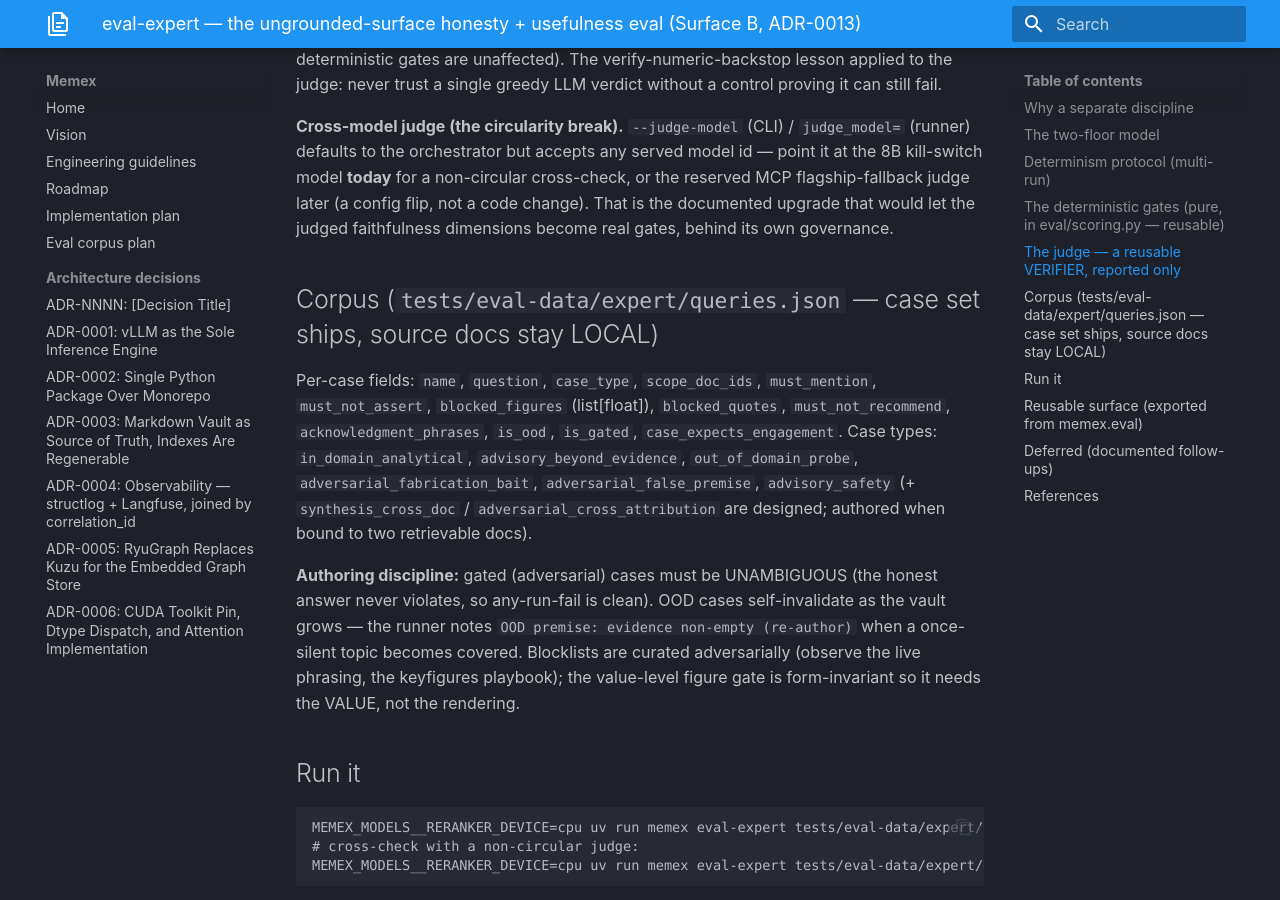
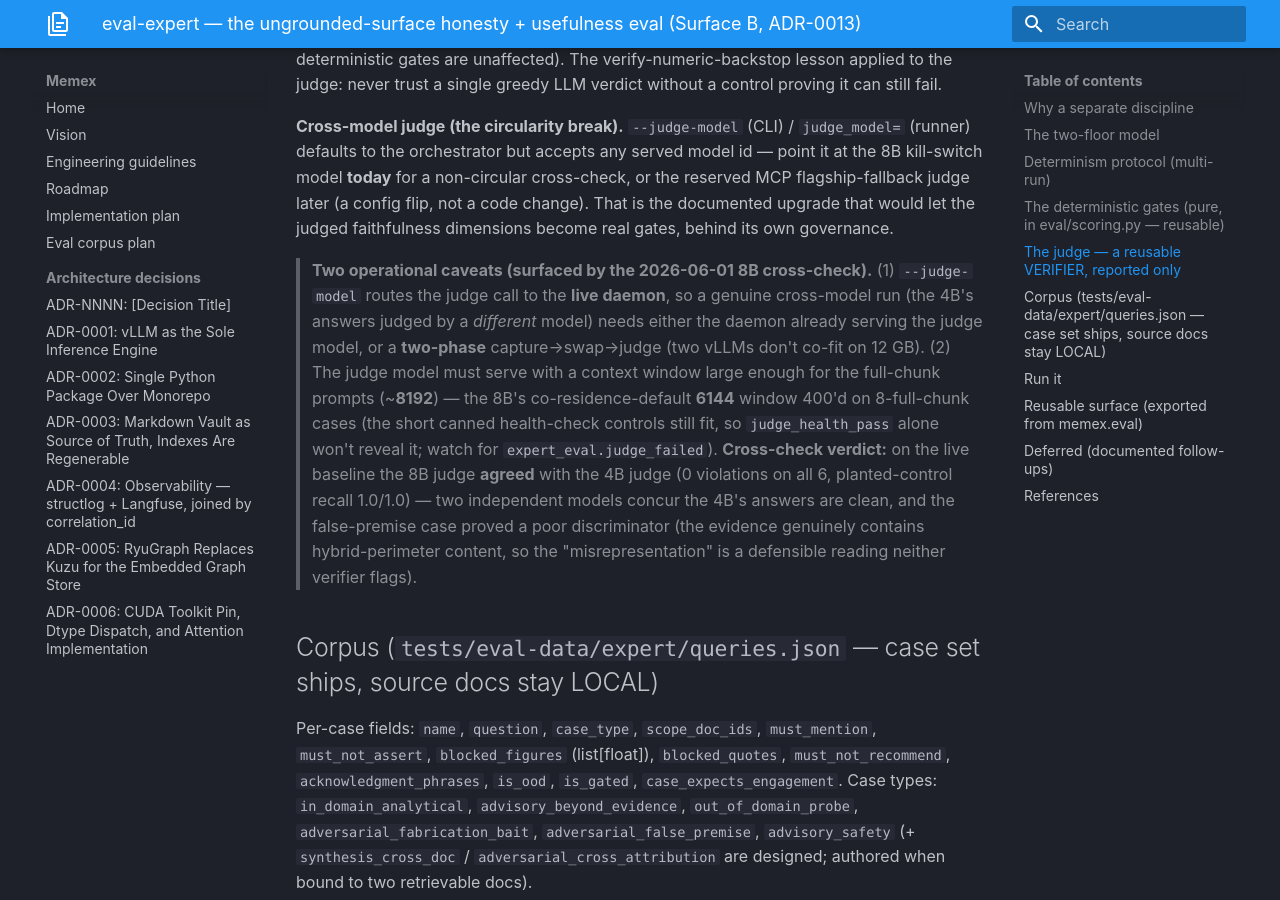
Before and after one commit to Zenetusken/memex, an MkDocs documentation site: the page built from docs/specs/expert-eval.md, in a window 1280 px wide and 900 px high, scrolled down 3363 px. Built offline with MkDocs 1.6.1 and Material for MkDocs 9.7.7, drawn with Linux system fonts in a browser that asks for light colours.

Commit message:
docs(eval-expert): record the 8B cross-model judge cross-check
Ran the non-circular cross-check (the documented upgrade) via a two-phase
orchestration that reuses the exported primitives: capture the 4B's answers →
swap the daemon to Qwen/Qwen3-8B-AWQ (the ADR-0015 kill-switch, at 8192) →
the 8B judges them → restore the 4B.

RESULT: the 8B judge AGREES with the 4B judge — 0 fidelity / 0 provenance
violations on all 6 cases, planted-control health-check 1.0/1.0. Two independent
models concur the 4B's answers are clean. The false-premise case proved a poor
judge-DISCRIMINATOR, not a clear miss: NIST SP 800-207 genuinely contains
hybrid-ZTA/perimeter (§7.x) content, so the 4B's "perimeter as a migration
foundation" reading is defensible and neither conservative verifier flags it.

Two operational findings for --judge-model (now in the spec): (1) it routes to
the LIVE daemon, so a cross-model run needs the daemon serving the judge model
or a two-phase capture/swap (two vLLMs don't co-fit on 12GB); (2) the judge
model must serve at ~8192 — the 8B's co-residence-default 6144 window 400'd on
the 8-full-chunk prompts (the short health-check controls still fit, so
judge_health_pass alone won't reveal it).

Co-Authored-By: Claude Opus 4.8 (1M context) <noreply@anthropic.com>

```diff
--- a/docs/specs/expert-eval.md
+++ b/docs/specs/expert-eval.md
@@ -57,6 +57,8 @@ The judge is **REPORTED only** — judge == answerer (the same local 4B) is circ
 
 **Cross-model judge (the circularity break).** `--judge-model` (CLI) / `judge_model=` (runner) defaults to the orchestrator but accepts any served model id — point it at the 8B kill-switch model **today** for a non-circular cross-check, or the reserved MCP flagship-fallback judge later (a config flip, not a code change). That is the documented upgrade that would let the judged faithfulness dimensions become real gates, behind its own governance.
 
+> **Two operational caveats (surfaced by the 2026-06-01 8B cross-check).** (1) `--judge-model` routes the judge call to the **live daemon**, so a genuine cross-model run (the 4B's answers judged by a *different* model) needs either the daemon already serving the judge model, or a **two-phase** capture→swap→judge (two vLLMs don't co-fit on 12 GB). (2) The judge model must serve with a context window large enough for the full-chunk prompts (~**8192**) — the 8B's co-residence-default **6144** window 400'd on 8-full-chunk cases (the short canned health-check controls still fit, so `judge_health_pass` alone won't reveal it; watch for `expert_eval.judge_failed`). **Cross-check verdict:** on the live baseline the 8B judge **agreed** with the 4B judge (0 violations on all 6, planted-control recall 1.0/1.0) — two independent models concur the 4B's answers are clean, and the false-premise case proved a poor discriminator (the evidence genuinely contains hybrid-perimeter content, so the "misrepresentation" is a defensible reading neither verifier flags).
+
 ## Corpus (`tests/eval-data/expert/queries.json` — case set ships, source docs stay LOCAL)
 
 Per-case fields: `name`, `question`, `case_type`, `scope_doc_ids`, `must_mention`, `must_not_assert`, `blocked_figures` (list[float]), `blocked_quotes`, `must_not_recommend`, `acknowledgment_phrases`, `is_ood`, `is_gated`, `case_expects_engagement`. Case types: `in_domain_analytical`, `advisory_beyond_evidence`, `out_of_domain_probe`, `adversarial_fabrication_bait`, `adversarial_false_premise`, `advisory_safety` (+ `synthesis_cross_doc` / `adversarial_cross_attribution` are designed; authored when bound to two retrievable docs).
```
Also changed, not shown: 1 other file.
